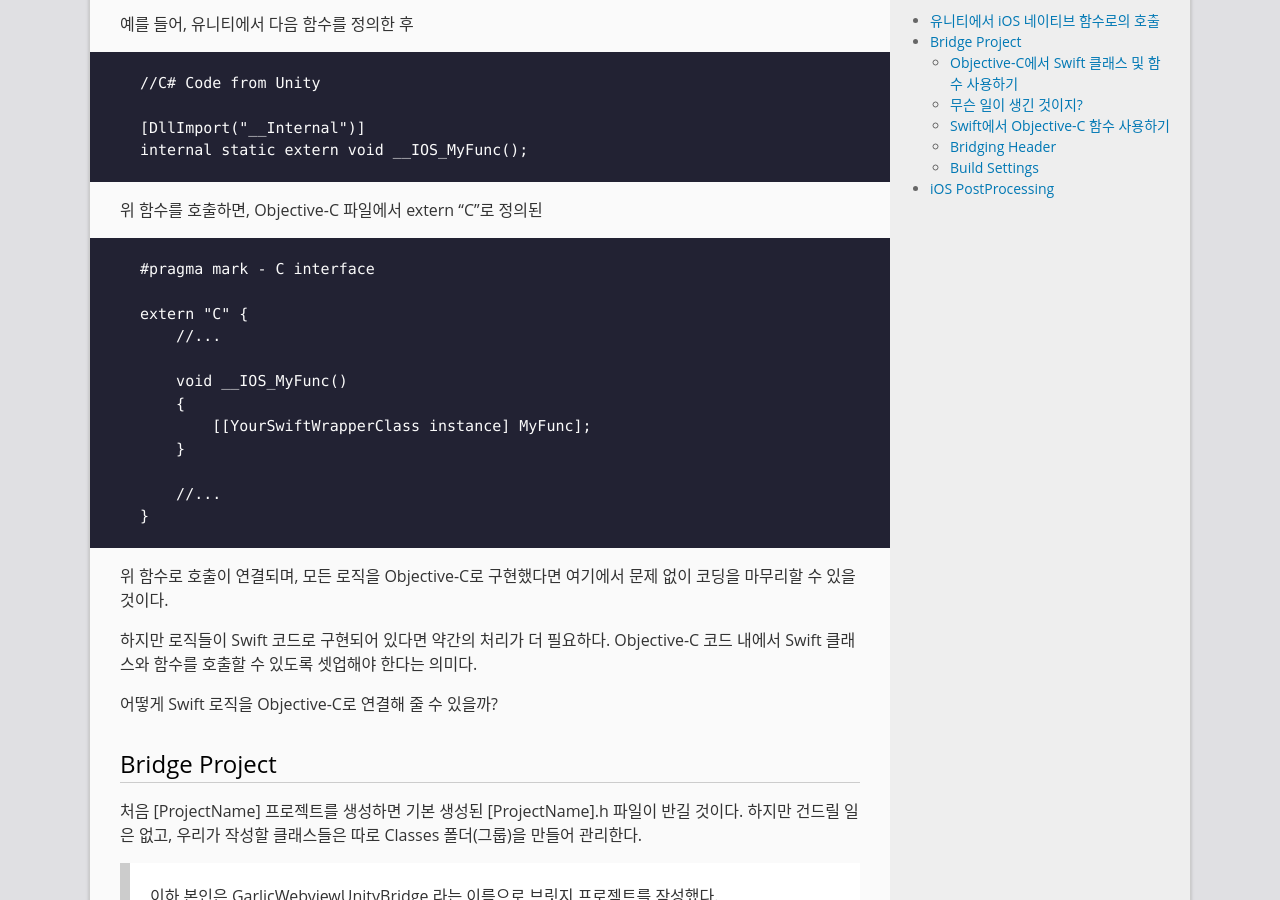
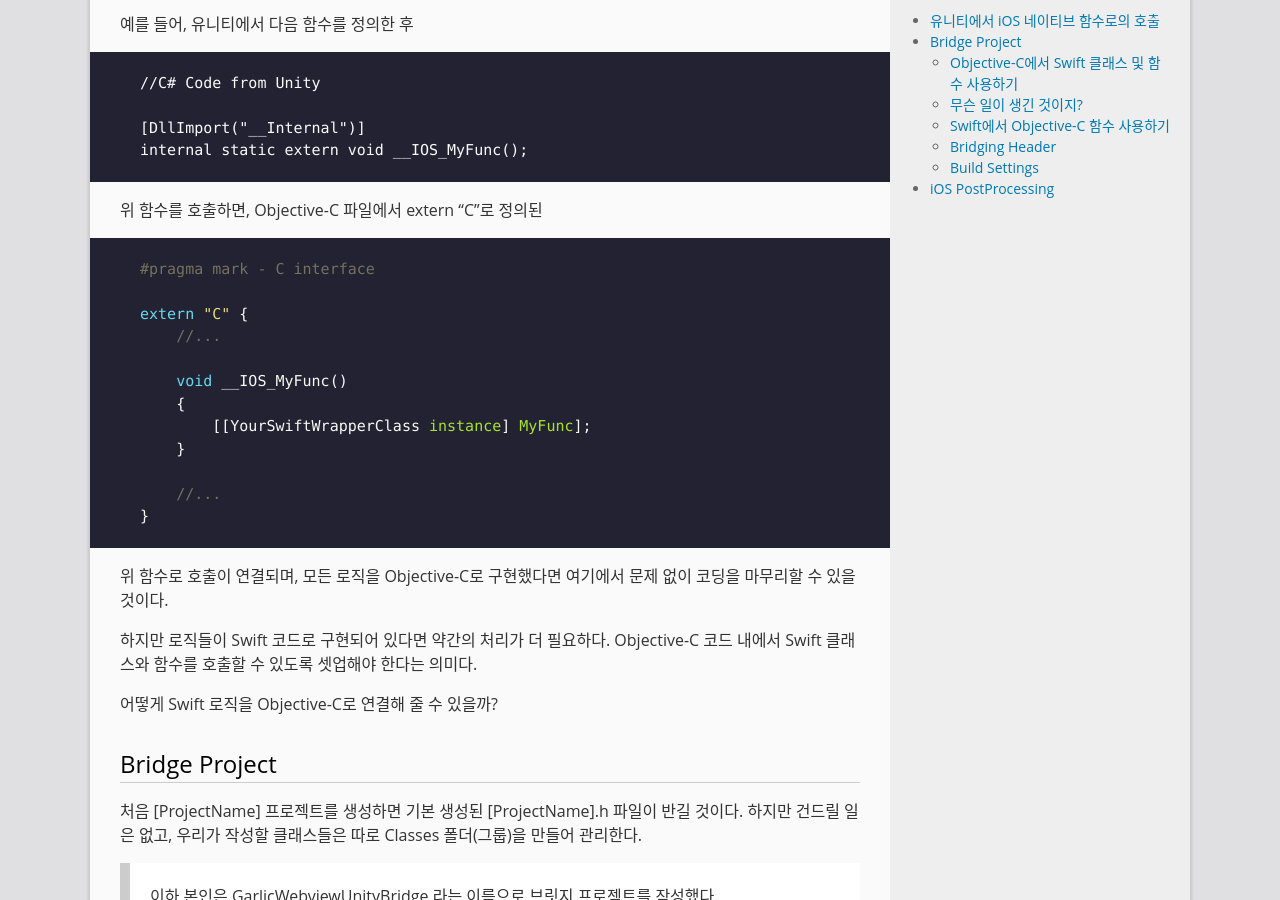
Before and after one commit to GarlicDipping/garlicdipping.github.io, a Jekyll site: the page built from _posts/2019-06-23-writing-unity-ios-native-swift-plugin.md, in a window 1280 px wide and 900 px high, scrolled down 1734 px. Built offline with Jekyll 4.4.1, drawn with Linux system fonts in a browser that asks for light colours; comment, search, counter and statistics services are not loaded.

Commit message:
no message

```diff
--- a/_posts/2019-06-23-writing-unity-ios-native-swift-plugin.md
+++ b/_posts/2019-06-23-writing-unity-ios-native-swift-plugin.md
@@ -67,7 +67,7 @@ internal static extern void __IOS_MyFunc();
 
 위 함수를 호출하면, Objective-C 파일에서 extern "C"로 정의된
 
-~~~Objective-C
+~~~objc
 #pragma mark - C interface
 
 extern "C" {
```
